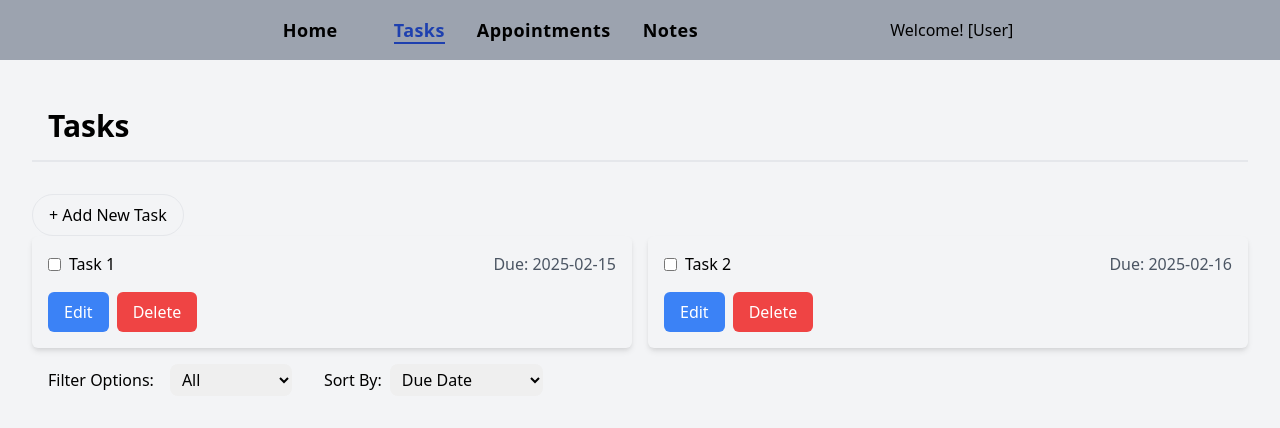
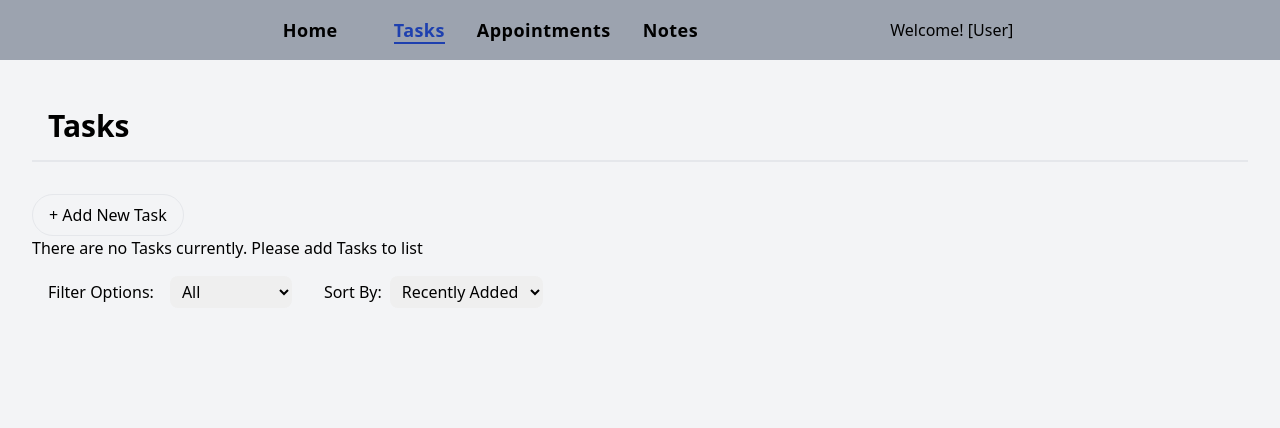
Before and after one commit to KrisVerses/VersesLab-Versa, a React (Vite) app: page /tasks in a window 1280 px wide. Shown: the top 428 px of the page. Built offline with nearby package versions, Linux system fonts and the light colour scheme.

Commit message:
feat: add functionality to allow sorting by dueDate and recently added

```diff
--- a/src/app/StateProvider.tsx
+++ b/src/app/StateProvider.tsx
@@ -49,8 +49,8 @@ export const StateProvider: React.FC<{ children: React.ReactNode }> = ({
   ];
 
   // state
-  const [upcomingTasks, setUpcomingTasks] = useState<Task[]>(initialTasks);
-  const [allTasks, setAllTasks] = useState<Task[]>(initialTasks);
+  const [upcomingTasks, setUpcomingTasks] = useState<Task[]>([]);
+  const [allTasks, setAllTasks] = useState<Task[]>([]);
   const [completed, setCompleted] = useState<boolean>(false);
   const [nextAppointment, setNextAppointment] =
     useState<Appointment>(initialAppointment);
@@ -60,6 +60,7 @@ export const StateProvider: React.FC<{ children: React.ReactNode }> = ({
   const [recentNotes, setRecentNotes] = useState<Note[]>(initialRecentNotes);
   const [allNotes, setAllNotes] = useState<Note[]>(initialRecentNotes);
   const [filter, setFilter] = useState<any>("All");
+  const [sortBy, setSortBy] = useState<any>("Recently");
 
   // state handlers
   /* Tasks */
@@ -117,15 +118,6 @@ export const StateProvider: React.FC<{ children: React.ReactNode }> = ({
     setRecentNotes((prev) => [newNote, ...prev].slice(0, 3));
   };
 
-  // Filter Options
-  const handleFilterChange = (e: React.ChangeEvent<HTMLSelectElement>) => {
-    setFilter(e.target.value);
-  };
-
-  const filteredTasks = allTasks.filter((task) =>
-    filter === "Completed" ? task.completed : !task.completed
-  );
-
   const state = {
     upcomingTasks,
     setUpcomingTasks,
@@ -149,8 +141,8 @@ export const StateProvider: React.FC<{ children: React.ReactNode }> = ({
     addNote,
     filter,
     setFilter,
-    filteredTasks,
-    handleFilterChange,
+    sortBy,
+    setSortBy,
   };
 
   return (
--- a/src/components/UpcomingTasks.tsx
+++ b/src/components/UpcomingTasks.tsx
@@ -10,11 +10,15 @@ export const UpcomingTasks: React.FC<UpcomingTasksProps> = ({ tasks }) => {
     <div className="border-r-2">
       <h3 className="text-lg font-bold ">Upcoming Tasks</h3>
       <ul>
-        {tasks.map((task) => (
-          <li key={task.id}>
-            [ ] {task.description} (Due: {task.dueDate})
-          </li>
-        ))}
+        {tasks.length > 0 ? (
+          tasks.map((task) => (
+            <li key={task.id}>
+              [ ] {task.description} (Due: {task.dueDate})
+            </li>
+          ))
+        ) : (
+          <p>No upcoming tasks</p>
+        )}
       </ul>
     </div>
   );
--- a/src/pages/Tasks.tsx
+++ b/src/pages/Tasks.tsx
@@ -7,14 +7,13 @@ export const Tasks: React.FC = () => {
   const {
     addTask,
     allTasks,
-    setAllTasks,
     editTask,
     deleteTask,
     toggleTaskCompletion,
     filter,
+    sortBy,
     setFilter,
-    filteredTasks,
-    handleFilterChange,
+    setSortBy,
   } = useContext(StateContext);
 
   const [modalType, setModalType] = useState<"task" | null>(null);
@@ -30,6 +29,55 @@ export const Tasks: React.FC = () => {
     setModalType("task");
   };
 
+  // Filter / Sort Options
+  const handleFilterChange = (e: React.ChangeEvent<HTMLSelectElement>) => {
+    setFilter(e.target.value);
+  };
+
+  const handleSortByChange = (e: React.ChangeEvent<HTMLSelectElement>) => {
+    setSortBy(e.target.value);
+  };
+
+  const sortByTasks = (tasks: Task[]) => {
+    const sortedTasks = [...tasks]; // Create a copy to avoid mutating the original
+
+    switch (sortBy) {
+      case "Due Date":
+        return sortedTasks.sort(
+          (a, b) =>
+            new Date(a.dueDate).getTime() - new Date(b.dueDate).getTime()
+        );
+      case "Recently":
+        return sortedTasks.sort((a, b) => b.id - a.id);
+      case "Priority":
+        console.log("Sorting by priority...");
+        // return sortedTasks.sort(
+        //   (a, b) => (b.priority || 0) - (a.priority || 0)
+        // );
+        break;
+      default:
+        return sortedTasks;
+    }
+  };
+
+  const filteredTasks = () => {
+    console.log("Sorting by: " + sortBy);
+
+    let tasks = allTasks;
+
+    // Apply filtering first
+    if (filter === "Completed") {
+      tasks = tasks.filter((task) => task.completed);
+    } else if (filter === "Incompleted") {
+      tasks = tasks.filter((task) => !task.completed);
+    }
+
+    // Apply sorting
+    return sortByTasks(tasks);
+  };
+
+  const tasks = filteredTasks();
+
   return (
     <div>
       <h1 className="text-3xl font-bold mb-8 border-b-2 p-4">Tasks</h1>
@@ -37,7 +85,8 @@ export const Tasks: React.FC = () => {
         + Add New Task
       </button>
       <div className="grid grid-cols-1 md:grid-cols-2 gap-4">
-        {(filter === "All" ? allTasks : filteredTasks).map((task: Task) => (
+        {tasks.length > 0 ? (
+          tasks?.map((task: Task) => (
             <div key={task.id} className="bg-gray-100 p-4 rounded-md shadow-md">
               <div className="flex justify-between items-center">
                 <div className="flex items-center space-x-2">
@@ -47,7 +96,9 @@ export const Tasks: React.FC = () => {
                     onChange={() => toggleTaskCompletion(task.id)}
                   />
                   <p
-                  className={task.completed ? "line-through text-gray-500" : ""}
+                    className={
+                      task.completed ? "line-through text-gray-500" : ""
+                    }
                   >
                     {task.description}
                   </p>
@@ -71,7 +122,10 @@ export const Tasks: React.FC = () => {
                 </button>
               </div>
             </div>
-        ))}
+          ))
+        ) : (
+          <p>There are no Tasks currently. Please add Tasks to list</p>
+        )}
       </div>
       {modalType === "task" && (
         <DynamicFormModal
@@ -110,10 +164,14 @@ export const Tasks: React.FC = () => {
         </div>
         <div className="flex items-center mx-4">
           <p className="mr-2">Sort By: </p>
-          <select className="rounded-lg py-1 px-2">
-            <option>Due Date</option>
-            <option>Priority</option>
-            <option>Recently Added</option>
+          <select
+            onChange={handleSortByChange}
+            value={sortBy}
+            className="rounded-lg py-1 px-2"
+          >
+            <option value={"Recently"}>Recently Added</option>
+            <option value={"Due Date"}>Due Date</option>
+            <option value={"Priority"}>Priority</option>
           </select>
         </div>
       </div>
```
Lines whose indentation alone changed are shown as unchanged.
